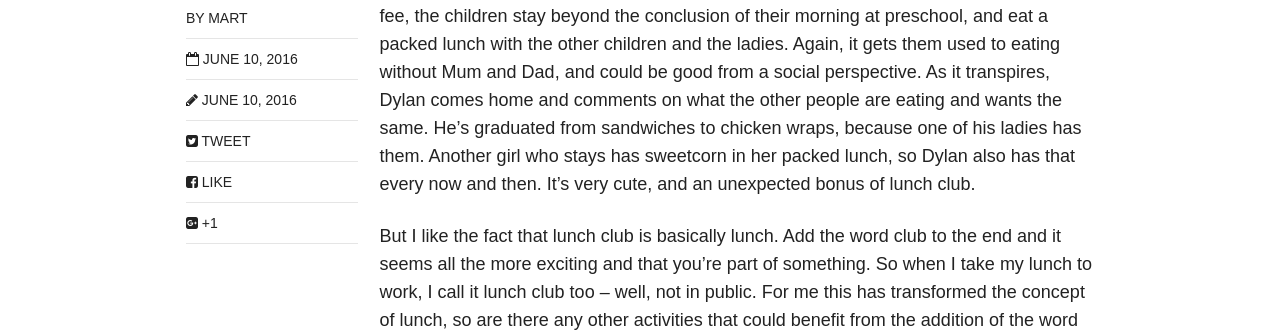
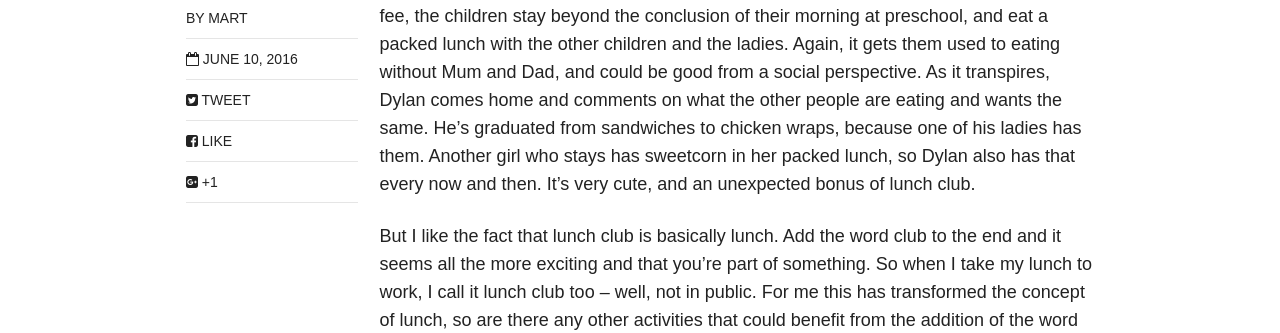
Before and after one commit to dawsneyland/dawsneyland.github.io, a Jekyll site: the page built from _posts/blog/2016-06-10-club-land.md, in a window 1280 px wide. Shown: the part 790-1123 px from the top of the page. Built offline with Jekyll 4.4.1, drawn with Linux system fonts in a browser that asks for light colours; nearby versions of some CDN libraries.

Commit message:
Update 2016-06-10-club-land.md

```diff
--- a/_posts/blog/2016-06-10-club-land.md
+++ b/_posts/blog/2016-06-10-club-land.md
@@ -4,7 +4,6 @@ title: "Club Land"
 excerpt: "The world is better when everything is a club!"
 categories: blog
 tags: blog
-modified: 2016-06-10
 comments: true
 share: true
 ---
```
